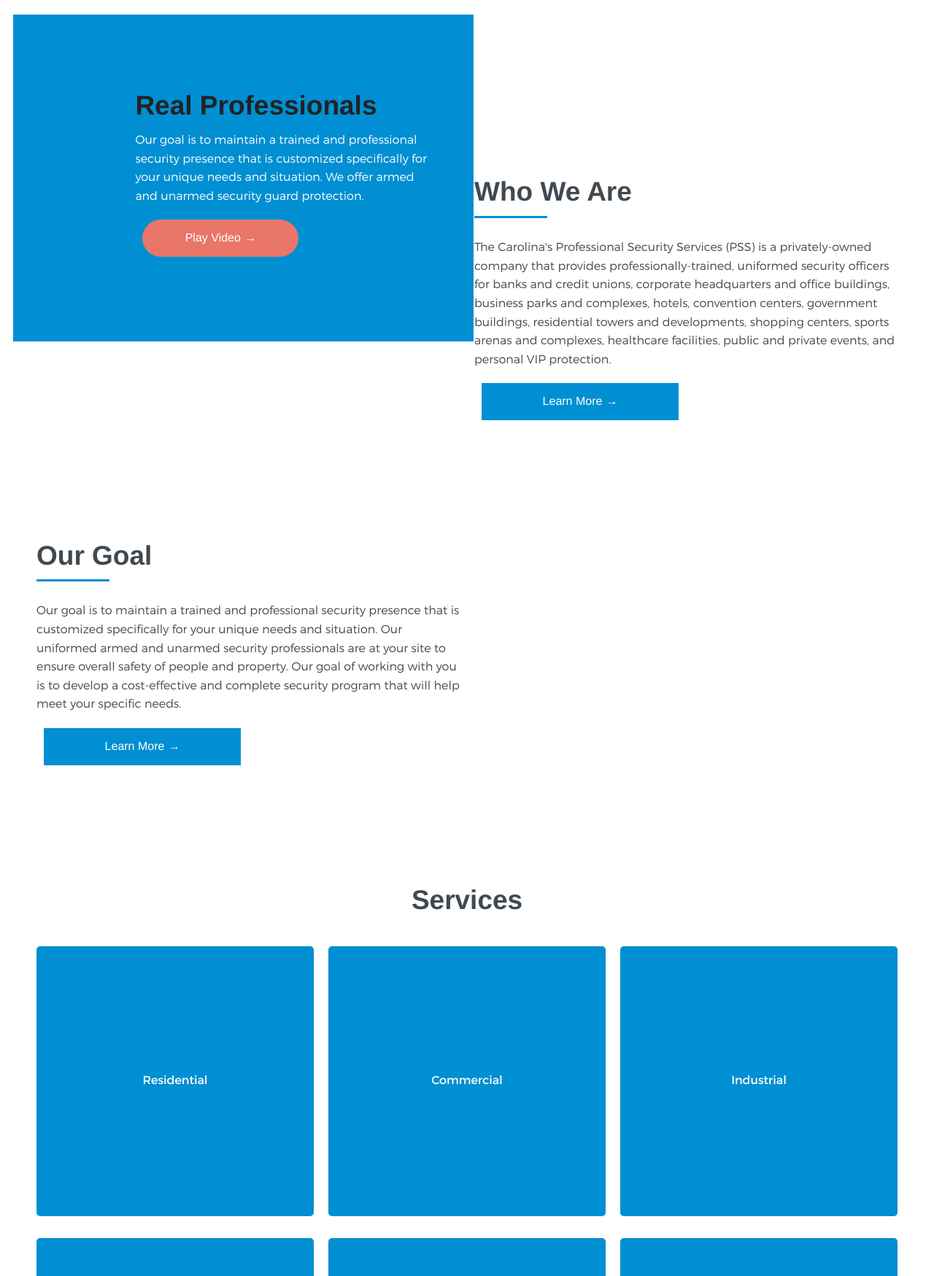
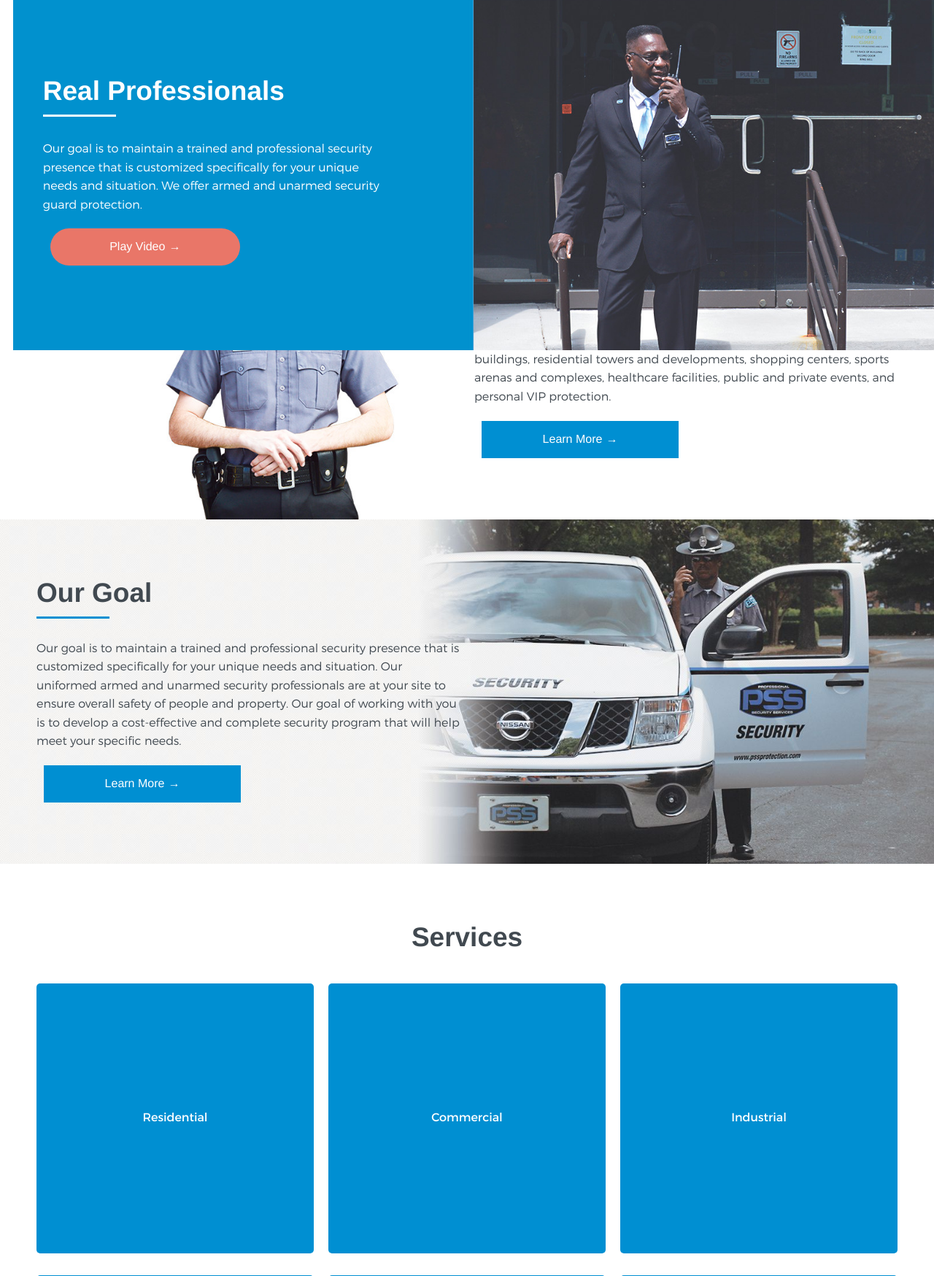
Before and after one commit to shekinahsmith/PSS-Security, a PHP site: page / in a window 1280 px wide. Shown: the part 125-1874 px from the top of the page at 73% size. Run offline with PHP 8.4, Linux system fonts and the light colour scheme; data that the repository does not hold is empty; some libraries are stand-ins or nearby versions.

Commit message:
updated hero content across multiple pages, updated content on each page, created new top level pages and added styles specific for each pagee

```diff
--- a/assets/sass/partials/_heroes.scss
+++ b/assets/sass/partials/_heroes.scss
@@ -1,5 +1,18 @@
 // Heroes
 .hero {
+	background-position: center;
+	background-repeat: no-repeat;
+	background-size: cover;
+
+	// hero content
+	.content {
+		padding: 6em 0;
+		z-index: 10;
+
+		p {
+			margin-top: 40px;
+		}
+	}// .content
 
 	// flexslider
 	.flexslider {
@@ -12,17 +25,83 @@
 	// hero-landing
 	&.hero-landing {
 		color: #fff;
-		//height: 450px;
 
+		// slide
+		.slide {
+			background-position: center;
+			background-repeat: no-repeat;
+			background-size: cover;
+		}
+
+		// backgrounds of each slide
+		.slide-1 {
+			background-image: url(/assets/images/heroes/hero-landing-real-professionals-bg.jpg);
+		}
+
+		.slide-2 {
+			background-image: url(/assets/images/heroes/hero-landing-call-professionals-bg.jpg);
+		}
+
+		.slide-3 {
+			background-image: url(/assets/images/heroes/hero-landing-best-bg.jpg);
+		}
+
+		// END background of each slide
+
+		// slide content
 		.content {
-			padding: 6em 0;
 
-			&.slide-1-content {
-				background: $pss-blue-light;
-				width: 50%;
-			}
+			&.slide-1-content,
+			&.slide-2-content {
+
+				h2 {
+					color: #fff;
+				}
+			}// slide-1-content, slide-2-content
+
+
+			&.slide-3-content {
+				color: #000;
+			}// slide-3-content
+
 		}// .content
 
 	}// &.hero-landing
 
+	// about us
+	&.hero-about-us {
+		background-image: url(/assets/images/heroes/hero-about-us-bg.jpg);
+		color: #fff;
+
+		h1 {
+			color: #fff;
+		}
+
+		// helper class to add teal bg to text
+		.has-teal-bg {
+			position: relative;
+			z-index: 1;
+
+			// teal box
+			&:after {
+				content:"";
+				background-color: #00699f;
+				border-radius: 5px;
+				height: 100%;
+				position: absolute;
+				right: 0;
+				top: 0;
+				width: 9000px;
+				z-index: -1;
+			}//&:after
+
+		}// .has-teal-bg
+
+	}// &.hero-about-us
+
+	// services
+	&.hero-services {
+		background-image: url(/assets/images/heroes/hero-services-bg.jpg);
+	}
+
 }// .hero
--- a/assets/sass/partials/_sections.scss
+++ b/assets/sass/partials/_sections.scss
@@ -1,10 +1,83 @@
 // Sections
 section {
+	background-size: cover;
+	background-position: center;
+	background-repeat: no-repeat;
 
 	h2 {
 		color: $pss-grey;
 		margin: 0.3em 0 1em;
 	}
+
+	// SECTIONS
+
+	//PAGE - Home (these sections are repeated on other pages)
+	// who are we
+	&.who-are-we {
+		background-image: url(/assets/images/sections/section-who-we-are-bg.jpg);
+	}
+
+	// goal
+	&.goal {
+		background-image: url(/assets/images/sections/section-goals-bg.jpg);
+	}
+
+	// contact
+	&.contact {
+		background-image: url(/assets/images/sections/section-contact-bg.jpg);
+		color: #fff;
+
+		h2 {
+			color: #fff;
+		}
+
+		// input and textarea
+		input,
+		textarea {
+			background-color: rgba(255,255,255, 0.5);
+			border: 1px solid #fff;
+
+			// adjusting placeholder text
+			@include placeholder {
+			    color: $pss-grey;
+			  }
+		}// input, textarea
+
+	}// &.contact
+
+	// PAGE - About Us
+	// personnel
+	&.personnel {
+
+		.team-list {
+			background: #fff;
+			border-radius: 8px;
+
+			&_header {
+				background-color: $pss-red;
+				border-radius: 8px 8px 0 0;
+				color: #fff;
+				margin-bottom: 20px;
+				padding: 10px 0;
+			}
+
+			&_positions {
+				color: $pss-grey;
+				font-weight: 100;
+
+				ul {
+					padding: 0 20px 20px;
+					font-size: rem-calc(14);
+
+					li {
+						padding: 0.45em 0;
+					}
+				}
+			}
+		}
+	}
+
+	// END SECTIONS
 
 	// service-blocks
 	&.service-blocks {
--- a/includes/heroes/_hero-landing.php
+++ b/includes/heroes/_hero-landing.php
@@ -4,15 +4,15 @@
 
     <ul class="slides">
 
-      <li>
+      <li class="slide slide-1">
 
-        <div class="left slide-1-content content">
+          <div class="slide-1-content content">
 
               <div class="row">
 
-              <div class="column large-8 push-3">
+                <div class="column large-5">
 
-                  <h2>Real Professionals</h2>
+                    <h2 class="underline underline-is-white underline-is-left">Real Professionals</h2>
 
                     <p>Our goal is to maintain a trained and professional security presence that is customized specifically for your unique needs and situation. We offer armed and unarmed security guard protection.</p>
 
@@ -33,14 +33,15 @@
       </li>
       <!-- END slide1 -->
 
-      <li>
+      <li class="slide slide-2">
+
         <div class="slide-2-content content">
 
             <div class="row">
 
               <div class="column large-7">
 
-                  <h2>Call The Professionals</h2>
+                  <h2 class="underline underline-is-blue underline-is-left">Call The Professionals</h2>
 
                   <p>Our goal is to maintain a trained and professional security presence that is customized specifically for your unique needs and situation. We offer armed and unarmed security guard protection.</p>
 
@@ -62,9 +63,34 @@
           <!-- /.content -->
       </li>
 
+      <li class="slide slide-3">
 
-      <!-- <li>
-       <img src="slide3.jpg" />
+        <div class="slide-3-content content">
+
+            <div class="row">
+
+              <div class="column large-5">
+
+                  <h2 class="underline underline-is-blue underline-is-left">The best of the best</h2>
+
+                  <p>Our goal is to maintain a trained and professional security presence that is customized specifically for your unique needs and situation. We offer armed and unarmed security guard protection.</p>
+
+                  <p>For more information, call  <strong>704-442-9499</strong></p>
+
+                  <div class="column large-6">
+
+                    <div class="button">Our Equipment</div>
+
+                  </div>
+
+                </div>
+                <!-- /.column -->
+
+            </div>
+            <!-- /.row -->
+
+          </div>
+          <!-- /.content -->
       </li>  -->
     </ul>
   </div>
--- a/includes/heroes/_hero-services.php
+++ b/includes/heroes/_hero-services.php
@@ -6,7 +6,7 @@
 
         <div class="column large-7">
 
-          <h1>Services</h1>
+          <h1 class="underline underline-is-blue underline-is-left">Services</h1>
 
              <p>Lorem ipsum dolor sit amet, consectetur adipiscing elit. Donec hendrerit ante enim, vitae iaculis orci semper in. Vestibulum orci lorem, ultrices ac orci condimentum, scelerisque lacinia libero. Nullam vel nulla nulla. Integer sit amet tortor vitae odio venenatis dapibus quis sit amet ipsum. Suspendisse sagittis porttitor congue. Etiam pretium pharetra erat.</p>
 
--- a/includes/navigation/_nav-primary.php
+++ b/includes/navigation/_nav-primary.php
@@ -27,8 +27,8 @@
 				</ul>
 			</li>
 			<li><a href="/about-us.php">About Us</a></li>
-			<li><a href="#">Careers</a></li>
-			<li><a href="#">Contact</a></li>
+			<li><a href="/careers.php">Careers</a></li>
+			<li><a href="/contact.php">Contact</a></li>
 			<li class="client-portal"><a href="#"><span>Client Portal</span></a></li>
 		</ul>
 	</div>
```
Also changed, not shown: about-us.php (+6 -7 lines), careers.php (added, +55 -0 lines), contact.php (added, +30 -0 lines), includes/heroes/_hero-about-us.php (+4 -4 lines), includes/heroes/_hero-careers.php (added, +29 -0 lines), assets/css/compiled.min.css, assets/images/heroes/hero-about-us-bg.jpg (added), assets/images/heroes/hero-landing-best-bg.jpg (added), assets/images/heroes/hero-landing-call-professionals-bg.jpg (added), assets/images/heroes/hero-landing-real-professionals-bg.jpg (added), assets/images/heroes/hero-services-bg.jpg (added), assets/images/sections/section-contact-bg.jpg (added), assets/images/sections/section-goals-bg.jpg (added), assets/images/sections/section-who-we-are-bg.jpg (added), 1 other file. Lines whose indentation alone changed are shown as unchanged.
